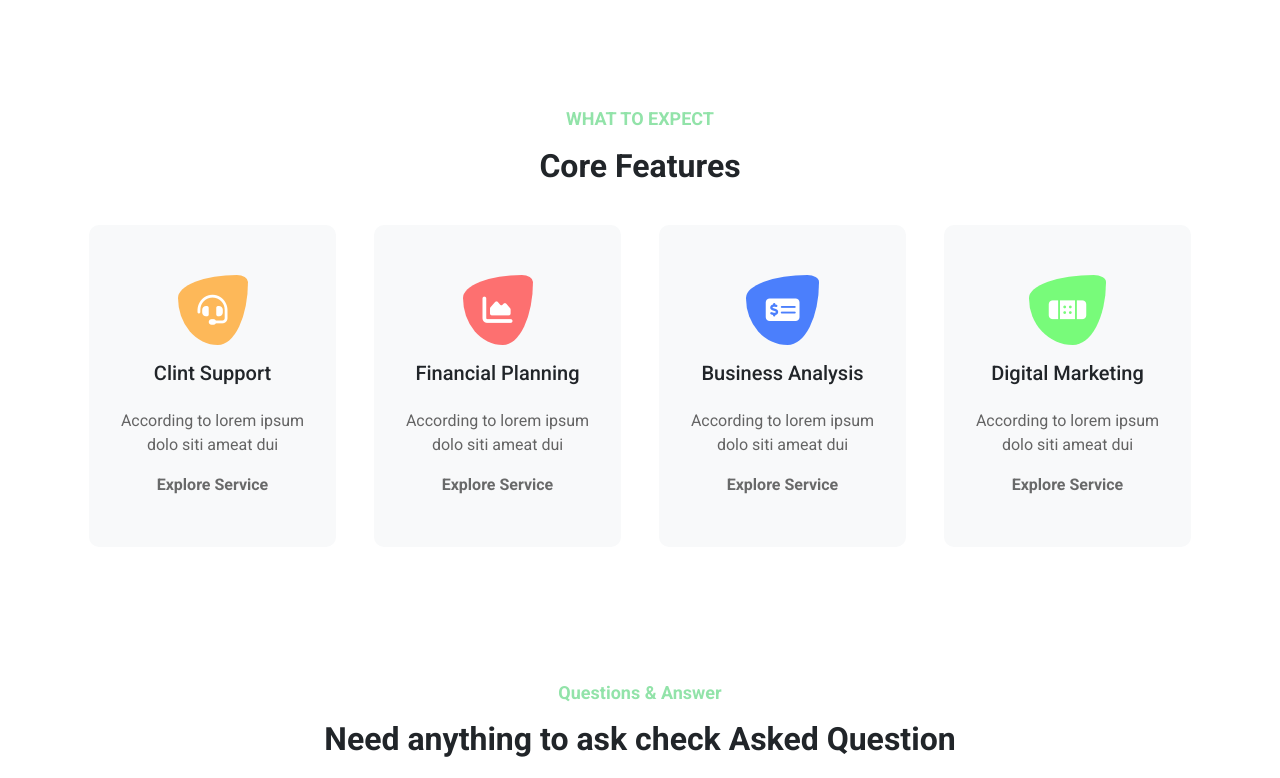
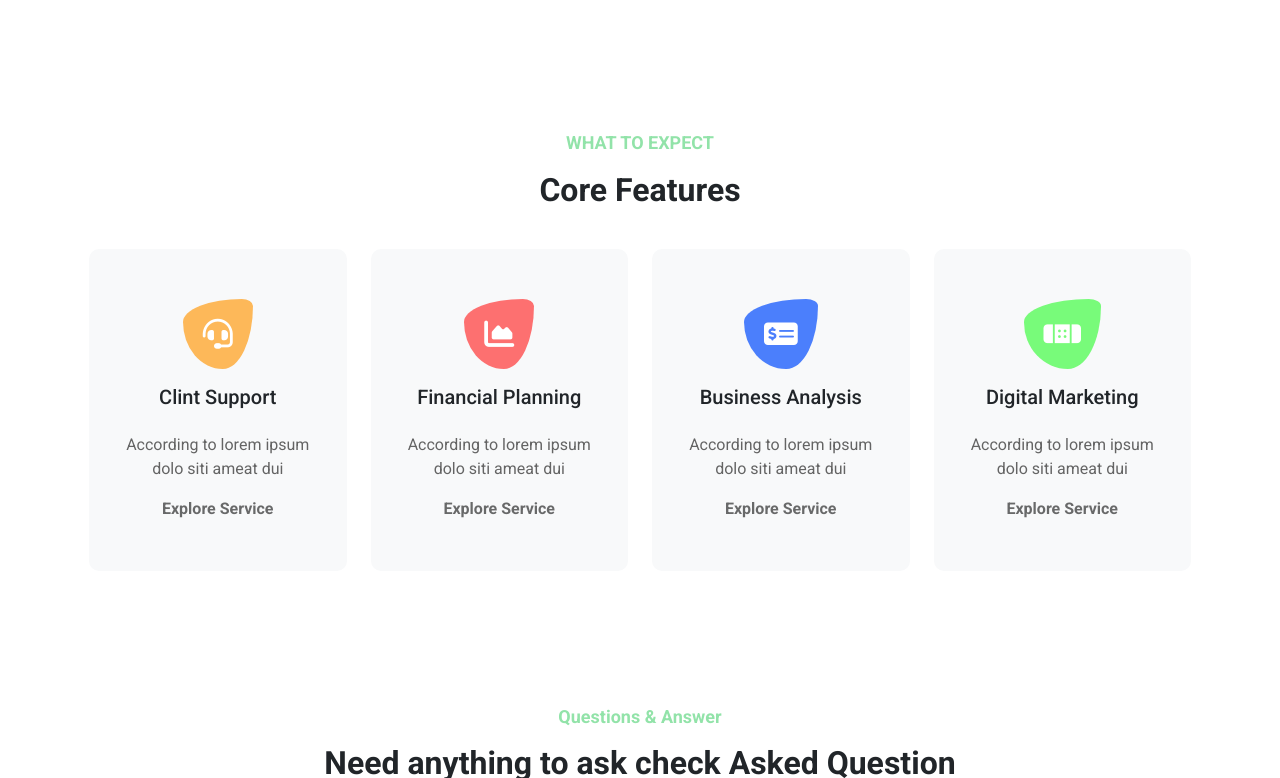
Before and after one commit to hasibdevs/service-website, a plain HTML site: page index.html in a window 1280 px wide. Shown: the part 1460-2238 px from the top of the page. Drawn offline with nearby package versions, Linux system fonts and the light colour scheme; animation ran at ten frames a second.

Commit message:
Update index.html

```diff
--- a/index.html
+++ b/index.html
@@ -90,7 +90,7 @@
     <!-- top brand slider section  -->
     <section class="top-brand py-5">
         <div class="container">
-            <div class="owl-carousel owl-theme">
+            <div class="owl-carousel b-slider">
                 <div class="item">
                     <img src="images/brand1.png" alt=" brand logo" class="img-fluid">
                 </div>
@@ -147,11 +147,9 @@
                 </div>
             </div>
 
-
         </div>
     </section>
     <!-- top brand slider section  -->
-
 
     <!-- about section  -->
     <section class="about-section">
@@ -186,10 +184,8 @@
                 <h4 class="py-2">WHAT TO EXPECT</h4>
                 <h2>Core Features</h2>
             </div>
-            <!-- feature inner  -->
-            <div class="row">
-                <!-- our service  -->
-                <div class="col-md-3">
+            <div class="owl-carousel g-slider">
+                <div class="item">
                     <div class="service" data-aos="fade-up" data-aos-anchor-placement="center-bottom">
                         <i class="fas fa-headset orange"></i>
                         <h5 class="py-3">Clint Support</h5>
@@ -197,8 +193,7 @@
                         <a href="#">Explore Service</a>
                     </div>
                 </div>
-                <!-- our service  -->
-                <div class="col-md-3">
+                <div class="item">
                     <div class="service"  data-aos="fade-up" data-aos-anchor-placement="center-bottom">
                         <i class="fas fa-chart-area red"></i>
                         <h5 class="py-3">Financial Planning</h5>
@@ -206,8 +201,7 @@
                         <a href="#">Explore Service</a>
                     </div>
                 </div>
-                <!-- our service  -->
-                <div class="col-md-3">
+                <div class="item">
                     <div class="service"  data-aos="fade-up" data-aos-anchor-placement="center-bottom">
                         <i class="fas fa-money-check-alt blue"></i>
                         <h5 class="py-3">Business Analysis</h5>
@@ -215,8 +209,7 @@
                         <a href="#">Explore Service</a>
                     </div>
                 </div>
-                <!-- our service  -->
-                <div class="col-md-3">
+                <div class="item">
                     <div class="service"  data-aos="fade-up" data-aos-anchor-placement="center-bottom">
                         <i class="fas fa-band-aid green"></i>
                         <h5 class="py-3">Digital Marketing</h5>
@@ -227,7 +220,6 @@
             </div>
         </div>
     </section>
-
 
 
     <!-- quetion and answer section  -->
@@ -455,12 +447,10 @@
 
     <script>
 
-
-        var owl = $('.owl-carousel');
+        // top brand slider
+        var owl = $('.b-slider');
         owl.owlCarousel({
             loop:true,
-            nav:false,
-            dots:false,
             margin:15,
             responsive:{
                 0:{
@@ -486,8 +476,29 @@
             e.preventDefault();
         });
 
+        // slidr 2
 
+        $('.g-slider').owlCarousel({
+            loop:true,
+            margin:10,
+            responsiveClass:true,
+            responsive:{
+                0:{
+                    items:1,
+                },
+                700:{
+                    items:2,
+                },
+                900:{
+                    items:3,
+                },
+                1100:{
+                    items:4,
+                }
+            }
+        })
 
+        // slidr 2
 
 
         AOS.init();
```
